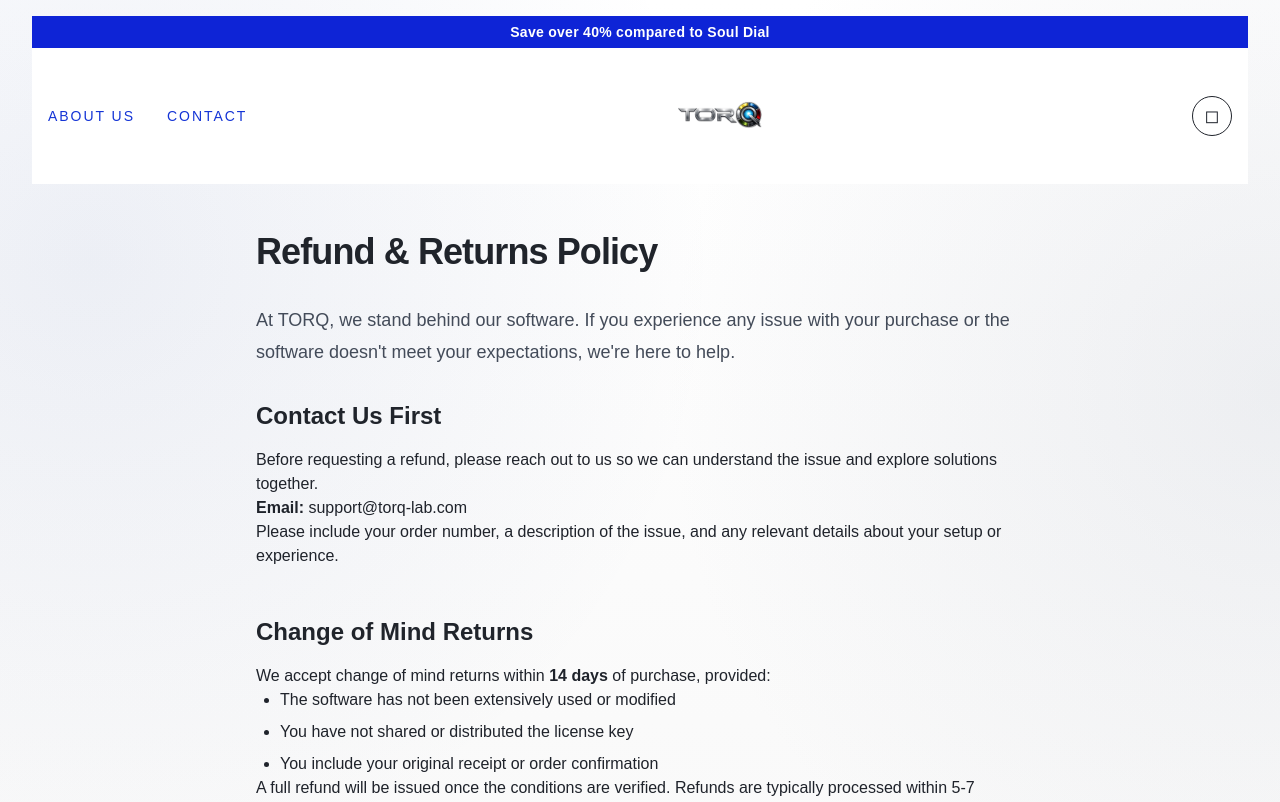
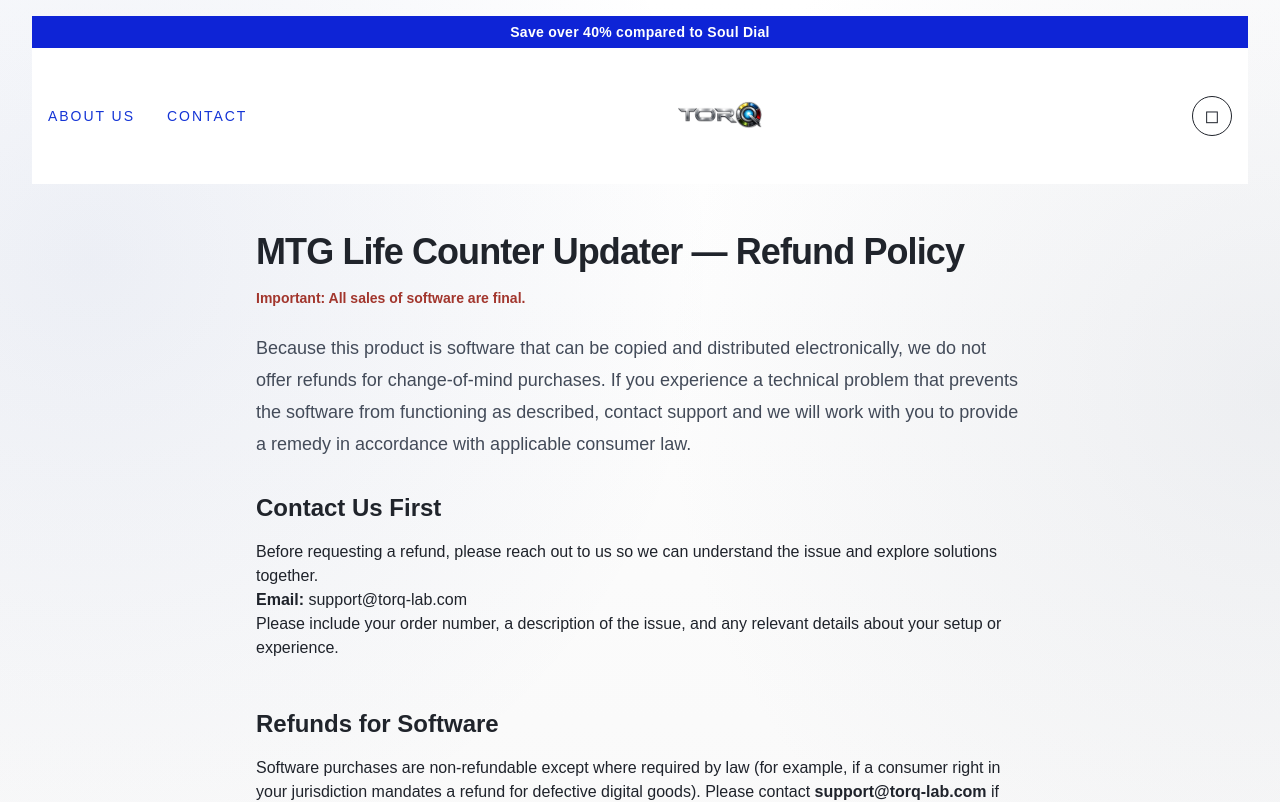
Before and after one commit to tungp2302/updater-frontend, a Next.js app: page /refund-policy in a window 1280 px wide. Shown: the top 802 px of the page. Built offline with nearby package versions, Linux system fonts and the light colour scheme.

Commit message:
docs(refund): mark software as non-refundable and match main page title

```diff
--- a/src/app/refund-policy/page.tsx
+++ b/src/app/refund-policy/page.tsx
@@ -52,13 +52,17 @@
 
         {/* Content */}
         <article className="prose prose-lg max-w-3xl mx-auto mt-12 prose-headings:text-[#20242b] prose-p:text-[#434b59] prose-a:text-[#1434d6] hover:prose-a:text-[#091aa0]">
-          <h1 className="text-4xl font-extrabold tracking-tight text-[#20242b] mb-8">
-            Refund & Returns Policy
+          <h1 className="text-4xl font-extrabold tracking-tight text-[#20242b] mb-4">
+            MTG Life Counter Updater — Refund Policy
           </h1>
 
+          <p className="text-sm font-semibold text-[#a2362d] mb-6">Important: All sales of software are final.</p>
+
           <p className="text-lg leading-8 text-[#434b59] mb-8">
-            At TORQ, we stand behind our software. If you experience any issue with your purchase or
-            the software doesn&apos;t meet your expectations, we&apos;re here to help.
+            Because this product is software that can be copied and distributed electronically, we do
+            not offer refunds for change-of-mind purchases. If you experience a technical problem
+            that prevents the software from functioning as described, contact support and we will
+            work with you to provide a remedy in accordance with applicable consumer law.
           </p>
 
           <section className="mb-12">
@@ -77,18 +81,12 @@
           </section>
 
           <section className="mb-12">
-            <h2 className="text-2xl font-bold text-[#20242b] mt-8 mb-4">Change of Mind Returns</h2>
+            <h2 className="text-2xl font-bold text-[#20242b] mt-8 mb-4">Refunds for Software</h2>
             <p>
-              We accept change of mind returns within <strong>14 days</strong> of purchase, provided:
-            </p>
-            <ul className="list-disc pl-6 space-y-2">
-              <li>The software has not been extensively used or modified</li>
-              <li>You have not shared or distributed the license key</li>
-              <li>You include your original receipt or order confirmation</li>
-            </ul>
-            <p>
-              A full refund will be issued once the conditions are verified. Refunds are typically
-              processed within 5-7 business days.
+              Software purchases are non-refundable except where required by law (for example, if a
+              consumer right in your jurisdiction mandates a refund for defective digital goods).
+              Please contact <strong>support@torq-lab.com</strong> if you experience a technical
+              issue and we will evaluate the appropriate remedy.
             </p>
           </section>
 
```
